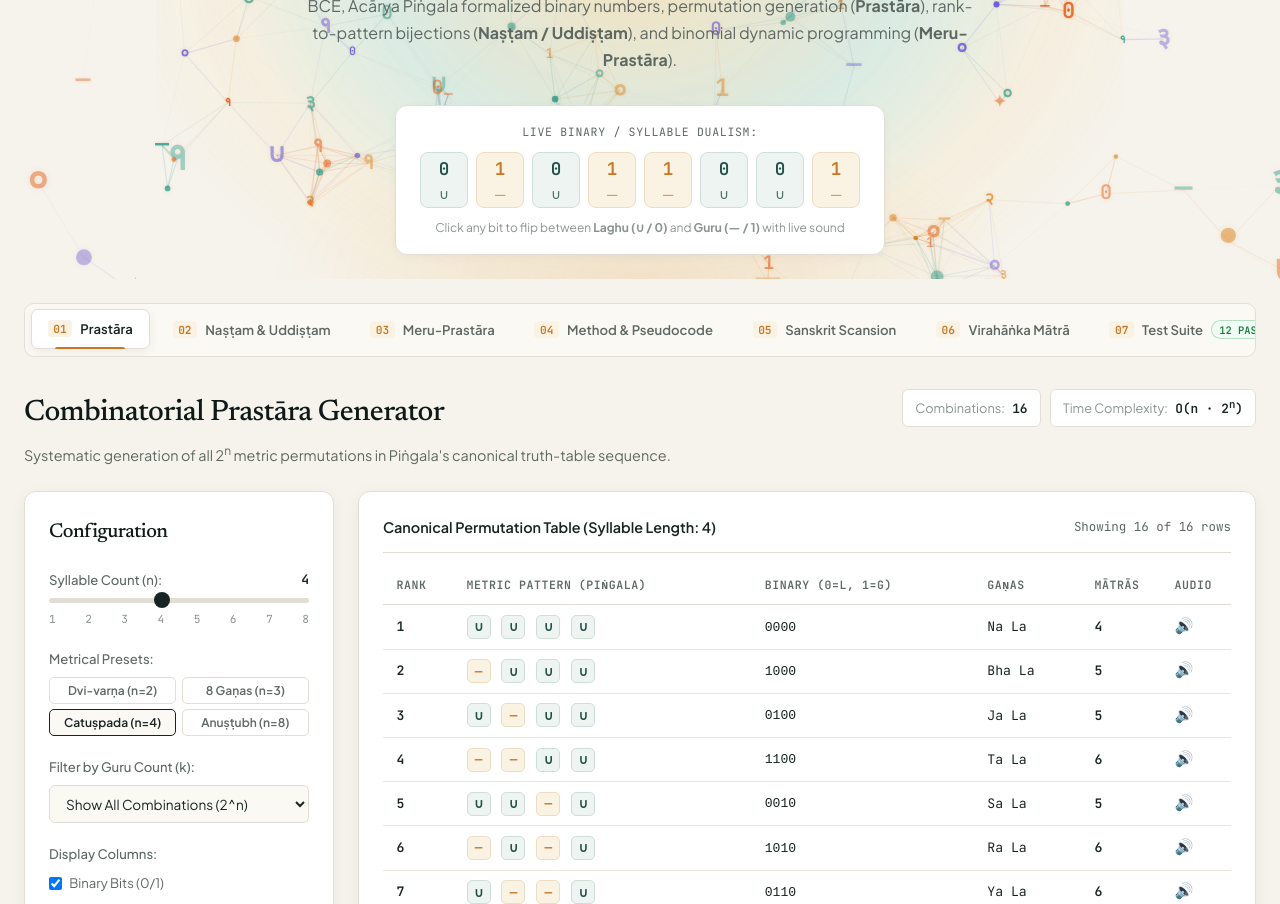
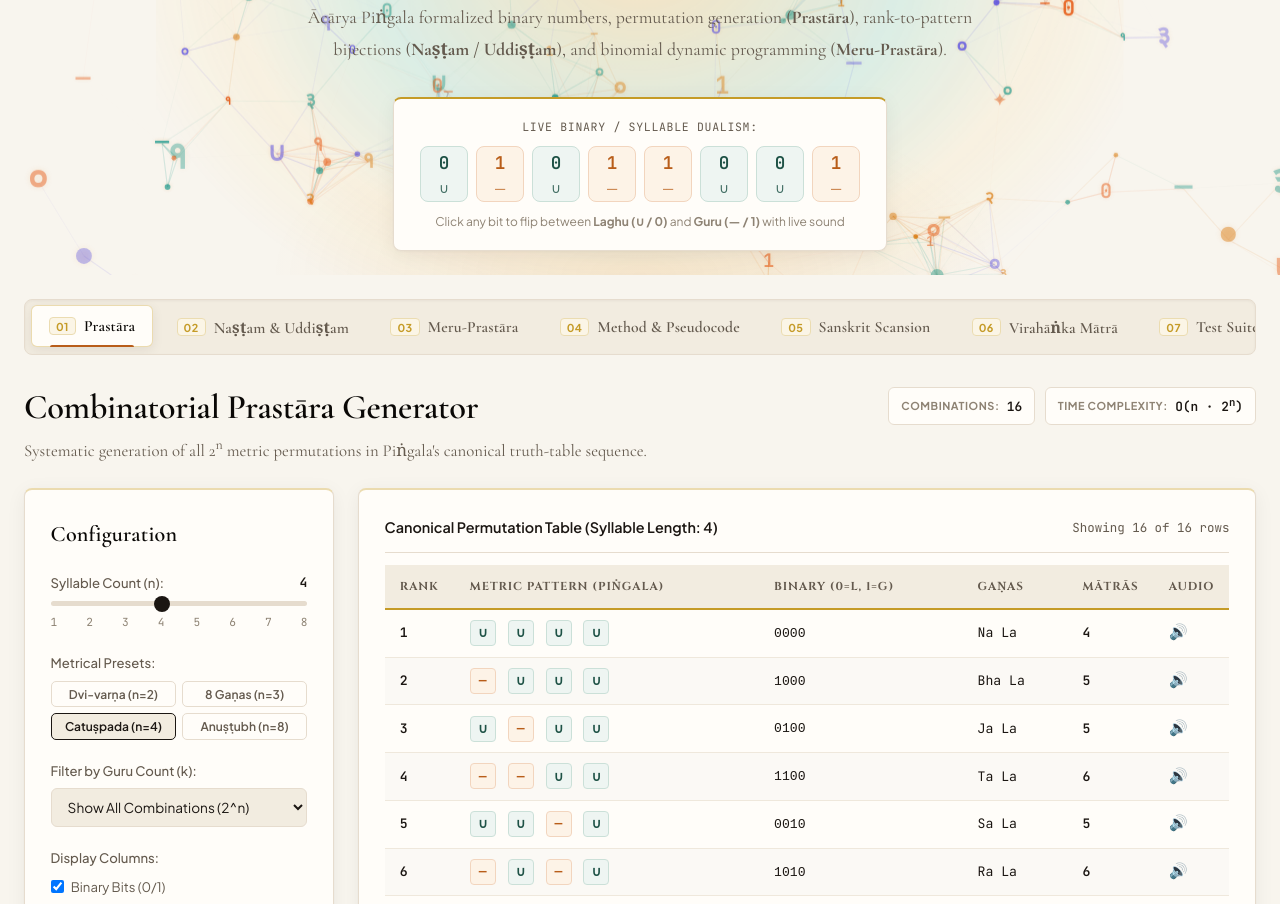
Before and after one commit to Aayu061/IKS, a website: page index.html in a window 1280 px wide. Shown: the part 324-1228 px from the top of the page. Drawn offline with nearby package versions, Linux system fonts and the light colour scheme; animation ran at ten frames a second.

Commit message:
feat(ui): implement Prestigious Classical Manuscript styling with Cinzel, Cormorant Garamond, antique parchment & gilded hairline accents

```diff
--- a/index.css
+++ b/index.css
@@ -1,75 +1,86 @@
 /* ==========================================================================
-   Piṅgala Chandaḥśāstra: Simple & Minimal Editorial Design System
-   Aesthetic: Clean, Understated, Academic Paper Minimalism (Sand & Ink)
-   Inspired by Top Academic Research Publications & Elegant Editorial Layouts
+   Piṅgala Chandaḥśāstra: Prestigious Classical Manuscript Design System
+   Aesthetic: Sacred Vedic Manuscript, Warm Antique Parchment, Vellum & Burnished Gold
+   Inspired by Historical Indian Manuscripts & Oxford/Cambridge Classical Scholarly Editions
    ========================================================================== */
 
 /* --- Design Tokens --- */
 :root {
-  /* Surfaces & Backgrounds */
-  --sand: #f6f3ec;
-  --sand-subtle: #fbf9f4;
-  --white: #ffffff;
-  --card-bg: #ffffff;
-  --dock-bg: #ffffff;
-
-  /* Typography Colors */
-  --ink: #172421;
-  --deep: #0f1a18;
-  --muted: #5e6862;
-  --light-muted: #8a948e;
-
-  /* Accent Colors */
-  --saffron: #c87622;
-  --saffron-light: #faf2e3;
-  --saffron-border: #ecdcc3;
-  --teal: #225147;
-  --teal-light: #edf4f1;
-  --teal-border: #d0ded8;
-  --coral: #c0583b;
-  --emerald: #15803d;
-  --emerald-light: #f0fdf4;
-  --ruby: #b91c1c;
-
-  /* Borders & Shadows */
-  --border: #e3ded5;
-  --border-light: #ece7de;
-  --shadow-subtle: 0 2px 8px rgba(23, 36, 33, 0.04);
-  --shadow-card: 0 4px 16px rgba(23, 36, 33, 0.05);
+  /* Surfaces & Backgrounds (Antique Parchment & Fine Vellum) */
+  --sand: #f8f5ee;           /* Warm hand-laid antique parchment background */
+  --sand-subtle: #f2ece0;    /* Soft parchment panel background */
+  --white: #fffdf9;          /* Luminous vellum card surface */
+  --card-bg: #fffdf9;
+  --dock-bg: rgba(255, 253, 249, 0.88);
+
+  /* Typography Colors (Manuscript Gall Ink & Sepia) */
+  --ink: #1b1612;            /* Deep classical manuscript ink */
+  --deep: #0a0806;           /* Intense black heading ink */
+  --muted: #645a4e;          /* Dignified sepia charcoal */
+  --light-muted: #8e8374;    /* Subtle parchment annotation ink */
+
+  /* Sacred Accents & Jewel Tones */
+  --saffron: #b85d19;        /* Vedic sacred vermilion-saffron */
+  --saffron-light: #fdf3e7;
+  --saffron-border: #f2d5be;
+  --gold: #c59b27;           /* Burnished gold leaf */
+  --gold-light: #fbf5e6;
+  --gold-border: #ebdcb1;
+  --teal: #1e5246;           /* Classical patinated bronze / temple jade */
+  --teal-light: #eef5f2;
+  --teal-border: #cbe0d8;
+  --coral: #b64c32;
+  --emerald: #147a3e;
+  --emerald-light: #eefbf3;
+  --ruby: #a81c1c;
+
+  /* Gilded Borders & Shadows */
+  --border: #e6dcce;         /* Antique laid-paper edge */
+  --border-light: #efe8dc;
+  --border-gold: rgba(197, 155, 39, 0.35); /* Hairline gold leaf */
+  --shadow-subtle: 0 2px 8px rgba(35, 25, 14, 0.04);
+  --shadow-card: 0 4px 20px rgba(35, 25, 14, 0.06), 0 1px 3px rgba(35, 25, 14, 0.04);
+  --shadow-hover: 0 8px 30px rgba(35, 25, 14, 0.10), 0 2px 6px rgba(197, 155, 39, 0.12);
 
   /* Font Families */
-  --font-serif: 'Newsreader', 'Georgia', serif;
+  --font-display: 'Cinzel', 'Newsreader', 'Georgia', serif;
+  --font-serif: 'Cormorant Garamond', 'Newsreader', 'Georgia', serif;
   --font-sans: 'Plus Jakarta Sans', -apple-system, BlinkMacSystemFont, sans-serif;
   --font-mono: 'JetBrains Mono', monospace;
 
   /* Transitions */
-  --transition: 0.18s ease;
-}
-
-/* Optional Dark Theme for users who prefer dark mode */
+  --transition: 0.20s cubic-bezier(0.25, 1, 0.5, 1);
+}
+
+/* Dark Theme: Classical Obsidian Library & Antique Gold Leaf */
 [data-theme="dark"] {
-  --sand: #121615;
-  --sand-subtle: #181d1c;
-  --white: #1e2422;
-  --card-bg: #1e2422;
-  --dock-bg: #181d1c;
-
-  --ink: #f2f4f3;
+  --sand: #0d1014;
+  --sand-subtle: #13171d;
+  --white: #191f27;
+  --card-bg: #171d24;
+  --dock-bg: rgba(19, 23, 29, 0.90);
+
+  --ink: #f5ede2;
   --deep: #ffffff;
-  --muted: #9aa49f;
-  --light-muted: #6e7873;
-
-  --saffron: #e09545;
-  --saffron-light: rgba(224, 149, 69, 0.12);
-  --saffron-border: rgba(224, 149, 69, 0.3);
-  --teal: #4ade80;
-  --teal-light: rgba(74, 222, 128, 0.12);
-  --teal-border: rgba(74, 222, 128, 0.3);
-
-  --border: #2c3532;
-  --border-light: #242c2a;
-  --shadow-subtle: 0 2px 8px rgba(0, 0, 0, 0.2);
-  --shadow-card: 0 4px 16px rgba(0, 0, 0, 0.3);
+  --muted: #a69f93;
+  --light-muted: #787267;
+
+  --saffron: #e89b4f;
+  --saffron-light: rgba(232, 155, 79, 0.14);
+  --saffron-border: rgba(232, 155, 79, 0.35);
+  --gold: #e5c158;
+  --gold-light: rgba(229, 193, 88, 0.14);
+  --gold-border: rgba(229, 193, 88, 0.35);
+  --teal: #34d399;
+  --teal-light: rgba(52, 211, 153, 0.12);
+  --teal-border: rgba(52, 211, 153, 0.32);
+
+  --border: #2b343f;
+  --border-light: #202730;
+  --border-gold: rgba(229, 193, 88, 0.32);
+  --shadow-subtle: 0 2px 8px rgba(0, 0, 0, 0.3);
+  --shadow-card: 0 4px 24px rgba(0, 0, 0, 0.45), 0 0 0 1px rgba(229, 193, 88, 0.08);
+  --shadow-hover: 0 8px 36px rgba(0, 0, 0, 0.6), 0 0 0 1px rgba(229, 193, 88, 0.25);
 }
 
 /* --- Kevin Powell View Transitions API for Color Theming --- */
@@ -267,18 +278,21 @@ h1, h2, h3, .serif-font {
   50% { transform: translateY(-1.5px) scale(1.06); color: var(--saffron); }
 }
 .brand-title {
-  font-family: var(--font-serif);
-  font-size: 1.15rem;
-  font-weight: 600;
+  font-family: var(--font-display);
+  font-size: 1.12rem;
+  font-weight: 700;
+  letter-spacing: 0.06em;
+  text-transform: uppercase;
   color: var(--ink);
 }
 .brand-accent {
   color: var(--saffron);
 }
 .brand-subtitle {
-  font-size: 0.72rem;
-  color: var(--muted);
-  font-family: var(--font-mono);
+  font-size: 0.76rem;
+  color: var(--muted);
+  font-family: var(--font-serif);
+  font-style: italic;
   letter-spacing: 0.02em;
 }
 .header-actions {
@@ -603,9 +617,11 @@ h1, h2, h3, .serif-font {
   white-space: nowrap;
 }
 .btn-primary {
-  background: var(--ink);
-  color: var(--white);
-  border: 1px solid var(--ink);
+  background: linear-gradient(135deg, var(--saffron) 0%, #9e4c10 100%);
+  color: #ffffff;
+  border: 1px solid #7d3706;
+  box-shadow: 0 2px 8px rgba(184, 93, 25, 0.28);
+  letter-spacing: 0.03em;
   overflow: hidden;
   position: relative;
 }
@@ -620,7 +636,7 @@ h1, h2, h3, .serif-font {
   background: linear-gradient(
     90deg,
     transparent 0%,
-    rgba(255, 255, 255, 0.18) 50%,
+    rgba(255, 255, 255, 0.22) 50%,
     transparent 100%
   );
   transform: skewX(-20deg);
@@ -632,9 +648,10 @@ h1, h2, h3, .serif-font {
 }
 
 .btn-primary:hover {
-  background: #2a3d38;
+  background: linear-gradient(135deg, #c7671e 0%, #ab5412 100%);
   transform: translateY(-1px);
-  box-shadow: 0 4px 14px rgba(23, 36, 33, 0.25);
+  box-shadow: 0 4px 16px rgba(184, 93, 25, 0.38);
+  border-color: var(--gold);
 }
 
 .btn-primary:active {
@@ -644,12 +661,14 @@ h1, h2, h3, .serif-font {
   background: var(--white);
   color: var(--ink);
   border: 1px solid var(--border);
+  box-shadow: 0 2px 6px rgba(35, 25, 14, 0.04);
 }
 .btn-secondary:hover {
-  background: var(--sand-subtle);
-  border-color: var(--muted);
+  background: var(--gold-light);
+  border-color: var(--gold);
+  color: var(--deep);
   transform: translateY(-1px);
-  box-shadow: 0 3px 10px rgba(23, 36, 33, 0.08);
+  box-shadow: 0 3px 12px rgba(197, 155, 39, 0.15);
 }
 .btn-secondary:active {
   transform: translateY(0);
@@ -826,18 +845,21 @@ h1, h2, h3, .serif-font {
   75%, 100% { transform: scale(2.5); opacity: 0; }
 }
 .hero-title {
-  font-size: clamp(2.4rem, 4.5vw, 3.6rem);
-  font-weight: 500;
-  line-height: 1.15;
-  letter-spacing: -0.03em;
-  margin-bottom: 1rem;
+  font-family: var(--font-serif);
+  font-size: clamp(2.8rem, 5.2vw, 4.2rem);
+  font-weight: 600;
+  line-height: 1.12;
+  letter-spacing: -0.01em;
+  margin-bottom: 0.85rem;
+  color: var(--deep);
 }
 .hero-desc {
-  max-width: 680px;
+  max-width: 720px;
   margin: 0 auto 2rem auto;
-  font-size: 1rem;
-  color: var(--muted);
-  line-height: 1.7;
+  font-family: var(--font-serif);
+  font-size: 1.12rem;
+  color: var(--muted);
+  line-height: 1.75;
 }
 
 /* Interactive Binary Strip in Hero */
@@ -846,11 +868,12 @@ h1, h2, h3, .serif-font {
   flex-direction: column;
   align-items: center;
   gap: 0.65rem;
-  padding: 1rem 1.5rem;
+  padding: 1.1rem 1.6rem;
   background: var(--white);
   border: 1px solid var(--border);
-  border-radius: 12px;
-  box-shadow: var(--shadow-subtle);
+  border-top: 2px solid var(--gold);
+  border-radius: 8px;
+  box-shadow: var(--shadow-card);
 }
 .strip-label {
   font-size: 0.72rem;
@@ -921,7 +944,7 @@ h1, h2, h3, .serif-font {
   color: var(--light-muted);
 }
 
-/* --- Tabs Navigation --- */
+/* --- Tabs Navigation (Classical Manuscript Ribbons) --- */
 .studio-tabs-nav {
   max-width: 1280px;
   margin: 1.5rem auto 2rem auto;
@@ -931,39 +954,40 @@ h1, h2, h3, .serif-font {
   display: flex;
   gap: 0.35rem;
   background: var(--sand-subtle);
-  padding: 0.35rem;
-  border-radius: 10px;
-  border: 1px solid var(--border);
+  padding: 0.38rem;
+  border-radius: 8px;
+  border: 1px solid var(--border);
+  box-shadow: inset 0 1px 3px rgba(35, 25, 14, 0.05);
   overflow-x: auto;
 }
 .tab-btn {
   display: flex;
   align-items: center;
   gap: 0.5rem;
-  padding: 0.6rem 1rem;
-  border-radius: 7px;
+  padding: 0.58rem 1.05rem;
+  border-radius: 6px;
   background: transparent;
   border: 1px solid transparent;
   color: var(--muted);
-  font-family: var(--font-sans);
-  font-size: 0.82rem;
+  font-family: var(--font-serif);
+  font-size: 0.98rem;
   font-weight: 600;
+  letter-spacing: 0.01em;
   cursor: pointer;
   transition: all var(--transition);
   white-space: nowrap;
 }
 .tab-btn:hover {
   color: var(--ink);
-  background: rgba(0, 0, 0, 0.03);
+  background: rgba(197, 155, 39, 0.08);
   transform: translateY(-1px);
 }
 .tab-btn.active {
   background: var(--white);
-  color: var(--ink);
-  border-color: var(--border);
-  box-shadow: 0 3px 10px rgba(0, 0, 0, 0.06);
+  color: var(--deep);
+  border-color: var(--border-gold);
+  box-shadow: 0 3px 12px rgba(35, 25, 14, 0.08);
   transform: translateY(-1px);
-  /* Saffron underline accent on active tab */
   position: relative;
 }
 
@@ -971,8 +995,8 @@ h1, h2, h3, .serif-font {
   content: '';
   position: absolute;
   bottom: -1px;
-  left: 20%;
-  right: 20%;
+  left: 15%;
+  right: 15%;
   height: 2px;
   background: var(--saffron);
   border-radius: 2px 2px 0 0;
@@ -984,12 +1008,15 @@ h1, h2, h3, .serif-font {
   to { transform: scaleX(1); opacity: 1; }
 }
 .tab-num {
-  font-family: var(--font-mono);
-  font-size: 0.7rem;
-  color: var(--saffron);
-  background: var(--saffron-light);
-  padding: 0.1rem 0.35rem;
+  font-family: var(--font-sans);
+  font-size: 0.68rem;
+  font-weight: 700;
+  color: var(--gold);
+  background: var(--gold-light);
+  border: 1px solid var(--gold-border);
+  padding: 0.1rem 0.38rem;
   border-radius: 4px;
+  letter-spacing: 0.04em;
 }
 .badge-mini-pass {
   font-size: 0.65rem;
@@ -1038,17 +1065,20 @@ h1, h2, h3, .serif-font {
   gap: 1rem;
 }
 .pane-title {
-  font-size: 1.85rem;
-  font-weight: 500;
+  font-family: var(--font-serif);
+  font-size: 2.15rem;
+  font-weight: 600;
   color: var(--deep);
-  letter-spacing: -0.02em;
+  letter-spacing: -0.01em;
+  line-height: 1.2;
 }
 .pane-subtitle {
   color: var(--muted);
-  font-size: 0.9rem;
-  max-width: 700px;
-  margin-top: 0.2rem;
-  line-height: 1.6;
+  font-family: var(--font-serif);
+  font-size: 1.05rem;
+  max-width: 720px;
+  margin-top: 0.3rem;
+  line-height: 1.65;
 }
 .pane-metrics {
   display: flex;
@@ -1067,6 +1097,11 @@ h1, h2, h3, .serif-font {
 }
 .metric-label {
   color: var(--light-muted);
+  font-family: var(--font-sans);
+  font-size: 0.68rem;
+  font-weight: 700;
+  letter-spacing: 0.05em;
+  text-transform: uppercase;
 }
 .metric-val {
   font-family: var(--font-mono);
@@ -1074,7 +1109,7 @@ h1, h2, h3, .serif-font {
   color: var(--ink);
 }
 
-/* --- Layout Grids & Cards --- */
+/* --- Layout Grids & Cards (Manuscript Scholar Folios) --- */
 .studio-grid {
   display: grid;
   grid-template-columns: 310px 1fr;
@@ -1097,10 +1132,11 @@ h1, h2, h3, .serif-font {
 }
 
 .card {
-  background: var(--white);
-  border: 1px solid var(--border);
-  border-radius: 12px;
-  padding: 1.5rem;
+  background: var(--card-bg);
+  border: 1px solid var(--border);
+  border-top: 2px solid var(--border-gold);
+  border-radius: 8px;
+  padding: 1.6rem;
   box-shadow: var(--shadow-card);
   transition: transform 0.22s cubic-bezier(0.34, 1.56, 0.64, 1),
               box-shadow 0.22s ease,
@@ -1109,31 +1145,46 @@ h1, h2, h3, .serif-font {
 
 .card:hover {
   transform: translateY(-2px);
-  box-shadow: 0 8px 28px rgba(23, 36, 33, 0.09);
-  border-color: var(--border-light);
+  box-shadow: var(--shadow-hover);
+  border-top-color: var(--gold);
 }
 
 [data-theme="dark"] .card:hover {
-  box-shadow: 0 8px 32px rgba(0, 0, 0, 0.35), 0 0 0 1px rgba(200, 118, 34, 0.08);
+  box-shadow: var(--shadow-hover);
+  border-top-color: var(--gold);
 }
 .control-card {
-  background: var(--white);
-  border: 1px solid var(--border);
-  border-radius: 12px;
-  padding: 1.5rem;
+  background: var(--card-bg);
+  border: 1px solid var(--border);
+  border-top: 2px solid var(--border-gold);
+  border-radius: 8px;
+  padding: 1.6rem;
   display: flex;
   flex-direction: column;
   gap: 1.25rem;
   box-shadow: var(--shadow-card);
+  transition: transform 0.22s cubic-bezier(0.34, 1.56, 0.64, 1), box-shadow 0.22s ease;
+}
+.control-card:hover {
+  transform: translateY(-2px);
+  box-shadow: var(--shadow-hover);
+  border-top-color: var(--gold);
 }
 .display-card {
-  background: var(--white);
-  border: 1px solid var(--border);
-  border-radius: 12px;
-  padding: 1.5rem;
+  background: var(--card-bg);
+  border: 1px solid var(--border);
+  border-top: 2px solid var(--border-gold);
+  border-radius: 8px;
+  padding: 1.6rem;
   display: flex;
   flex-direction: column;
   box-shadow: var(--shadow-card);
+  transition: transform 0.22s cubic-bezier(0.34, 1.56, 0.64, 1), box-shadow 0.22s ease;
+}
+.display-card:hover {
+  transform: translateY(-2px);
+  box-shadow: var(--shadow-hover);
+  border-top-color: var(--gold);
 }
 .full-width-card {
   width: 100%;
@@ -1146,18 +1197,24 @@ h1, h2, h3, .serif-font {
   gap: 0.75rem;
 }
 .card-title {
-  font-size: 1.25rem;
-  font-weight: 500;
+  font-family: var(--font-serif);
+  font-size: 1.38rem;
+  font-weight: 600;
   color: var(--deep);
+  letter-spacing: 0.01em;
 }
 .card-title-lg {
-  font-size: 1.35rem;
-  font-weight: 500;
+  font-family: var(--font-serif);
+  font-size: 1.55rem;
+  font-weight: 600;
   color: var(--deep);
+  letter-spacing: 0.01em;
 }
 .card-desc {
-  font-size: 0.82rem;
-  color: var(--muted);
+  font-family: var(--font-serif);
+  font-size: 0.95rem;
+  color: var(--muted);
+  line-height: 1.55;
 }
 .card-sutra-tag {
   font-family: var(--font-mono);
@@ -1296,21 +1353,22 @@ h1, h2, h3, .serif-font {
 .prastara-table th {
   position: sticky;
   top: 0;
-  background: var(--white);
-  padding: 0.65rem 0.85rem;
-  font-family: var(--font-mono);
+  background: var(--sand-subtle);
+  padding: 0.75rem 0.95rem;
+  font-family: var(--font-display);
   font-size: 0.72rem;
+  font-weight: 700;
   text-transform: uppercase;
-  letter-spacing: 0.05em;
-  color: var(--muted);
-  border-bottom: 1px solid var(--border);
+  letter-spacing: 0.08em;
+  color: var(--muted);
+  border-bottom: 2px solid var(--gold);
   z-index: 5;
 }
 .th-rank { width: 70px; }
 .th-matras { width: 80px; }
 .th-audio { width: 70px; }
 .prastara-table td {
-  padding: 0.6rem 0.85rem;
+  padding: 0.65rem 0.95rem;
   border-bottom: 1px solid var(--border-light);
   font-family: var(--font-mono);
 }
@@ -1318,6 +1376,9 @@ h1, h2, h3, .serif-font {
   animation: rowCascade 0.32s cubic-bezier(0.16, 1, 0.3, 1) backwards;
   animation-delay: calc(var(--row-index, 0) * 16ms);
   transition: background-color 0.18s ease, transform 0.18s ease, box-shadow 0.18s ease;
+}
+.prastara-table tbody tr:nth-child(even) {
+  background-color: rgba(35, 25, 14, 0.015);
 }
 @keyframes rowCascade {
   from {
@@ -1330,9 +1391,9 @@ h1, h2, h3, .serif-font {
   }
 }
 .prastara-table tbody tr:hover {
-  background-color: var(--sand-subtle);
+  background-color: var(--gold-light);
   transform: translateX(3px);
-  box-shadow: inset 3px 0 0 var(--saffron);
+  box-shadow: inset 3px 0 0 var(--gold);
 }
 .rank-badge {
   font-weight: 600;
@@ -1342,12 +1403,12 @@ h1, h2, h3, .serif-font {
   display: inline-flex;
   align-items: center;
   justify-content: center;
-  width: 24px;
-  height: 24px;
-  border-radius: 5px;
-  margin-right: 3px;
+  width: 26px;
+  height: 26px;
+  border-radius: 4px;
+  margin-right: 4px;
   font-weight: 600;
-  font-size: 0.8rem;
+  font-size: 0.82rem;
   transition: transform 0.2s cubic-bezier(0.34, 1.56, 0.64, 1), box-shadow 0.2s ease;
 }
 .syllable-pill:hover {
@@ -1861,10 +1922,12 @@ h1, h2, h3, .serif-font {
   flex-direction: column;
   align-items: center;
   gap: 0.45rem;
-  padding: 2rem 1rem;
-  background: var(--white);
-  border: 1px solid var(--border);
-  border-radius: 12px;
+  padding: 2.2rem 1.25rem;
+  background: var(--card-bg);
+  border: 1px solid var(--border);
+  border-top: 2px solid var(--gold);
+  border-radius: 8px;
+  box-shadow: var(--shadow-card);
   overflow-x: auto;
 }
 .meru-row {
@@ -1893,18 +1956,18 @@ h1, h2, h3, .serif-font {
   text-align: right;
 }
 .meru-cell {
-  min-width: 42px;
-  height: 42px;
-  padding: 0 0.35rem;
-  border-radius: 6px;
+  min-width: 44px;
+  height: 44px;
+  padding: 0 0.38rem;
+  border-radius: 5px;
   background: var(--sand-subtle);
   border: 1px solid var(--border);
   display: flex;
   align-items: center;
   justify-content: center;
   font-family: var(--font-serif);
-  font-size: 1rem;
-  font-weight: 500;
+  font-size: 1.08rem;
+  font-weight: 600;
   color: var(--ink);
   cursor: pointer;
   transition: transform 0.22s cubic-bezier(0.34, 1.56, 0.64, 1),
@@ -1914,12 +1977,12 @@ h1, h2, h3, .serif-font {
   user-select: none;
 }
 .meru-cell:hover, .meru-cell.selected {
-  background: var(--saffron-light);
-  border-color: var(--saffron);
-  color: var(--saffron);
+  background: var(--gold-light);
+  border-color: var(--gold);
+  color: var(--gold);
   transform: scale(1.24) translateY(-3px);
   z-index: 10;
-  box-shadow: 0 6px 16px rgba(0, 0, 0, 0.15);
+  box-shadow: 0 6px 18px rgba(197, 155, 39, 0.25);
 }
 .meru-cell.highlight-parent {
   background: var(--teal-light);
@@ -2364,8 +2427,11 @@ h1, h2, h3, .serif-font {
   color: var(--saffron);
 }
 .modal-title {
-  font-size: 1.2rem;
-  font-weight: 500;
+  font-family: var(--font-display);
+  font-size: 1.22rem;
+  font-weight: 700;
+  letter-spacing: 0.04em;
+  text-transform: uppercase;
   color: var(--deep);
 }
 .modal-close {
@@ -2382,51 +2448,59 @@ h1, h2, h3, .serif-font {
   transform: scale(1.15) rotate(90deg);
 }
 .modal-body {
-  padding: 1.5rem;
+  padding: 1.6rem;
   overflow-y: auto;
 }
 .modal-intro {
-  font-size: 0.88rem;
-  color: var(--muted);
-  margin-bottom: 1rem;
+  font-family: var(--font-serif);
+  font-size: 1.05rem;
+  color: var(--muted);
+  margin-bottom: 1.25rem;
+  line-height: 1.65;
 }
 .modal-table-container {
   overflow-x: auto;
   border-radius: 8px;
   border: 1px solid var(--border);
+  box-shadow: var(--shadow-subtle);
 }
 .mapping-table {
   width: 100%;
   border-collapse: collapse;
-  font-size: 0.82rem;
+  font-size: 0.85rem;
   text-align: left;
 }
 .mapping-table th {
   background: var(--sand-subtle);
-  padding: 0.65rem 0.85rem;
-  font-family: var(--font-mono);
+  padding: 0.75rem 0.95rem;
+  font-family: var(--font-display);
   font-size: 0.72rem;
-  color: var(--ink);
-  border-bottom: 1px solid var(--border);
+  font-weight: 700;
+  letter-spacing: 0.08em;
+  text-transform: uppercase;
+  color: var(--muted);
+  border-bottom: 2px solid var(--gold);
 }
 .mapping-table td {
-  padding: 0.65rem 0.85rem;
+  padding: 0.7rem 0.95rem;
   border-bottom: 1px solid var(--border-light);
   color: var(--muted);
 }
 .mapping-table tr:hover td {
-  background: var(--sand-subtle);
+  background: var(--gold-light);
 }
 .mapping-table td strong {
   color: var(--ink);
 }
 .modal-footer-note {
-  font-size: 0.78rem;
-  color: var(--muted);
-  background: var(--sand-subtle);
-  padding: 0.75rem 1rem;
+  font-family: var(--font-serif);
+  font-size: 0.96rem;
+  color: var(--ink);
+  background: var(--gold-light);
+  padding: 0.85rem 1.15rem;
   border-radius: 6px;
-  border-left: 3px solid var(--saffron);
+  border-left: 3px solid var(--gold);
+  line-height: 1.6;
 }
 
 /* --- Footer --- */
--- a/index.html
+++ b/index.html
@@ -6,10 +6,10 @@
   <title>Piṅgala Chandaḥśāstra: Ancient Binary &amp; Combinatorics Studio</title>
   <meta name="description" content="An interactive learning model of Piṅgala's Chandaḥśāstra (c. 300 BCE): Binary Encoding, Combinatorial Generation (Prastāra), Rank Bijection (Naṣṭam/Uddiṣṭam), and Meru-Prastāra (Pascal DP).">
 
-  <!-- Minimalist Google Fonts: Newsreader for editorial serif headings, Plus Jakarta Sans for UI, JetBrains Mono for code -->
+  <!-- Classical Manuscript Google Fonts: Cinzel for monumental inscriptions, Cormorant Garamond for classical scholarly headings, Plus Jakarta Sans for UI, JetBrains Mono for code -->
   <link rel="preconnect" href="https://fonts.googleapis.com">
   <link rel="preconnect" href="https://fonts.gstatic.com" crossorigin>
-  <link href="https://fonts.googleapis.com/css2?family=JetBrains+Mono:wght@400;500;600&family=Newsreader:ital,opsz,wght@0,6..72,400;0,6..72,500;0,6..72,600;1,6..72,400&family=Plus+Jakarta+Sans:wght@400;500;600;700&display=swap" rel="stylesheet">
+  <link href="https://fonts.googleapis.com/css2?family=Cinzel:wght@500;600;700;800&family=Cormorant+Garamond:ital,wght@0,400;0,500;0,600;0,700;1,400;1,600&family=JetBrains+Mono:wght@400;500;600&family=Plus+Jakarta+Sans:wght@400;500;600;700&display=swap" rel="stylesheet">
 
   <link rel="stylesheet" href="index.css">
   <link rel="icon" type="image/jpeg" href="assets/pingala-logo.jpg">
```
